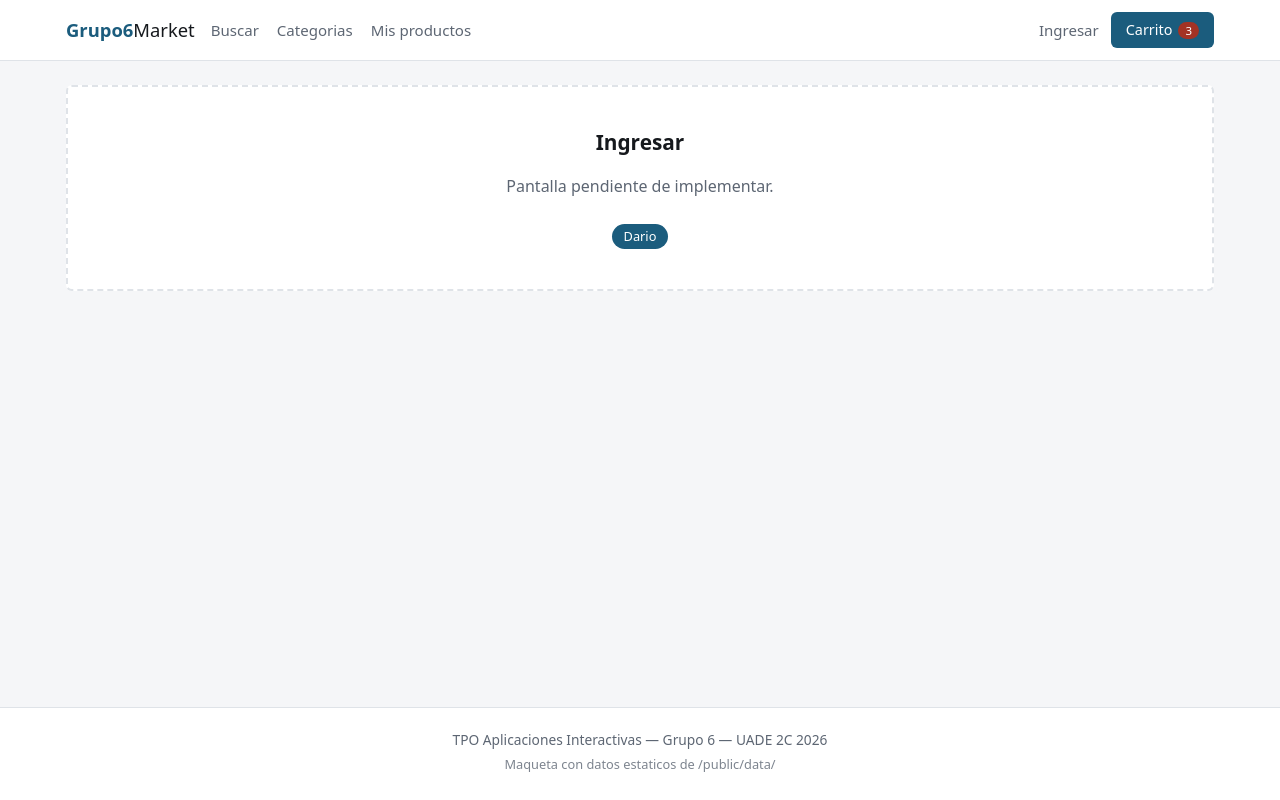
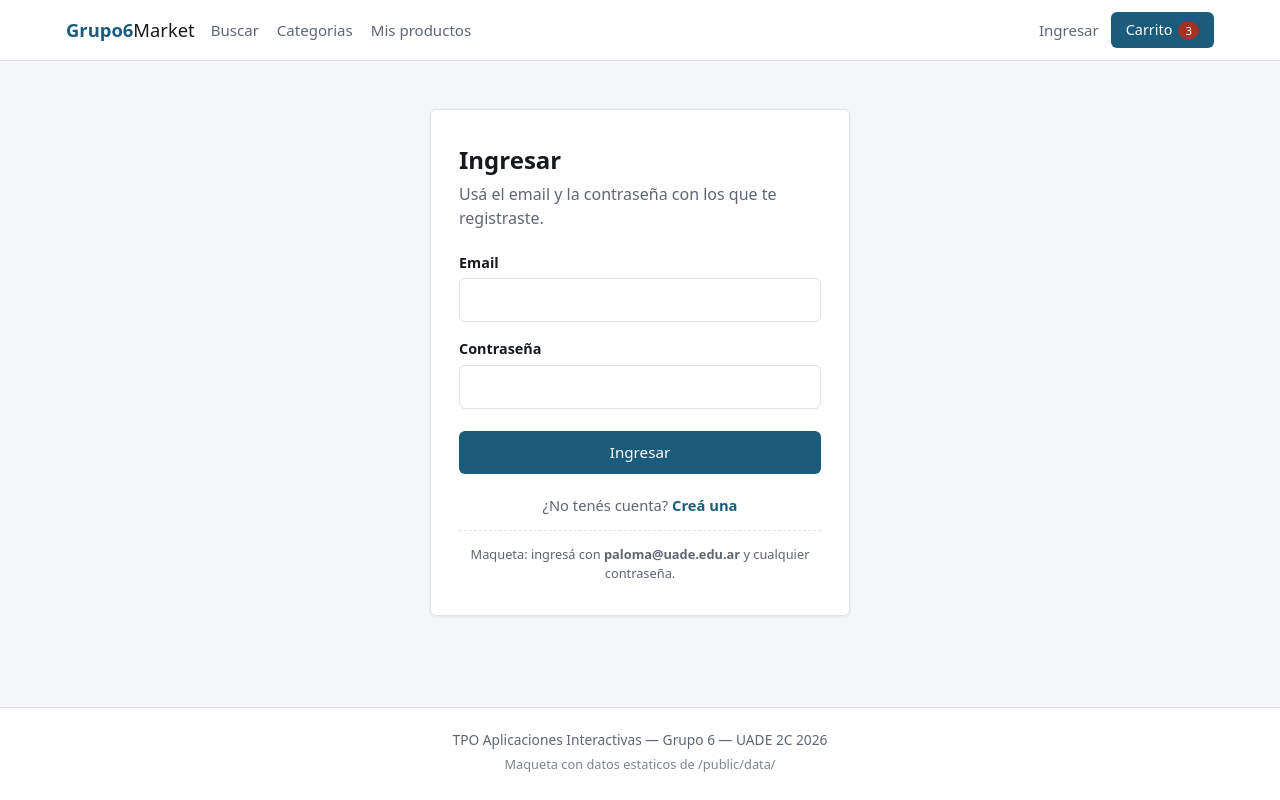
Before and after one commit to Palomac07/front-ecommerce, a React (Vite) app: page /login in a window 1280 px wide. Built offline with nearby package versions, Linux system fonts and the light colour scheme.

Commit message:
feat(auth): implemento la pantalla de login con la sesion activa

```diff
--- a/src/features/auth/Login.jsx
+++ b/src/features/auth/Login.jsx
@@ -1,23 +1,193 @@
+import { useEffect, useState } from 'react'
+import { Link, useLocation, useNavigate } from 'react-router-dom'
+import CampoFormulario from './CampoFormulario.jsx'
+import { buscarUsuario, login } from './authApi.js'
+import { cerrarSesion, guardarSesion, obtenerSesion } from './sesion.js'
+import { hayErrores, validarLogin } from './validaciones.js'
+import './auth.css'
+
 /**
  * Ingresar — Dueño: Dario
  *
- * Endpoints a cubrir:
- *   - POST /api/auth/login
+ * POST /api/auth/login con email y contraseña. El login es por email y no por
+ * username, porque el back identifica al usuario por email. La respuesta
+ * (LoginResponse) trae token, tipo ("Bearer") y el usuario sin la password.
  *
- * Datos de prueba: public/data/login.json
- *   const { data, loading, error } = useMockFetch('login')
- *
- * El login es por email y contrasenia, no por username: el back identifica
- * al usuario por email. La respuesta trae token, tipo ("Bearer") y el usuario.
- *
- * Reemplazar todo este archivo por la pantalla real.
+ * Si ya hay una sesion abierta, en vez del formulario muestra los datos de la
+ * cuenta (GET /api/usuarios/{id}) y permite cerrar la sesion.
  */
 export default function Login() {
+  const [sesion, setSesion] = useState(() => obtenerSesion())
+
+  function handleCerrarSesion() {
+    cerrarSesion()
+    setSesion(null)
+  }
+
+  if (sesion) {
+    return <SesionActiva sesion={sesion} onCerrarSesion={handleCerrarSesion} />
+  }
+  return <FormularioLogin />
+}
+
+/** "2026-09-01T12:00:00" (LocalDateTime, sin zona) -> "1 de septiembre de 2026" */
+function formatearFecha(fecha) {
+  if (!fecha) return '-'
+  return new Date(fecha).toLocaleDateString('es-AR', {
+    day: 'numeric', month: 'long', year: 'numeric',
+  })
+}
+
+function SesionActiva({ sesion, onCerrarSesion }) {
+  // Arranca con los datos que vinieron en el login y los refresca con el GET.
+  const [usuario, setUsuario] = useState(sesion.usuario)
+  const [error, setError] = useState(null)
+  const idUsuario = sesion.usuario.id
+
+  useEffect(() => {
+    // Bandera cancelado: con StrictMode el efecto corre dos veces en desarrollo.
+    let cancelado = false
+
+    buscarUsuario(idUsuario)
+      .then((datos) => { if (!cancelado) setUsuario(datos) })
+      .catch((err) => { if (!cancelado) setError(err.message) })
+
+    return () => { cancelado = true }
+  }, [idUsuario])
+
   return (
-    <div className="pendiente">
-      <h2>Ingresar</h2>
-      <p>Pantalla pendiente de implementar.</p>
-      <span className="duenio">Dario</span>
-    </div>
+    <section className="auth">
+      <div className="auth-tarjeta card">
+        <h1>Ya ingresaste</h1>
+        <p className="auth-subtitulo">Estos son los datos de tu cuenta.</p>
+
+        <dl className="auth-datos">
+          <dt>Nombre</dt>
+          <dd>{usuario.nombre} {usuario.apellido}</dd>
+
+          <dt>Usuario</dt>
+          <dd>{usuario.username}</dd>
+
+          <dt>Email</dt>
+          <dd>{usuario.email}</dd>
+
+          <dt>Rol</dt>
+          <dd>{usuario.rol === 'VENDEDOR' ? 'Vendedor' : 'Cliente'}</dd>
+
+          <dt>Miembro desde</dt>
+          <dd>{formatearFecha(usuario.fechaRegistro)}</dd>
+        </dl>
+
+        {error && <p className="auth-alerta" role="alert">{error}</p>}
+
+        <div className="auth-acciones">
+          <Link to="/" className="btn">Ir al inicio</Link>
+          <button type="button" className="btn btn-secundario" onClick={onCerrarSesion}>
+            Cerrar sesión
+          </button>
+        </div>
+      </div>
+    </section>
   )
 }
+
+function FormularioLogin() {
+  const navigate = useNavigate()
+  const location = useLocation()
+
+  // Si llega desde el registro, viene con el email recien creado.
+  const emailRegistrado = location.state?.emailRegistrado
+
+  const [valores, setValores] = useState({ email: emailRegistrado ?? '', password: '' })
+  const [errores, setErrores] = useState({})
+  const [errorServidor, setErrorServidor] = useState(null)
+  const [enviando, setEnviando] = useState(false)
+
+  function handleChange(event) {
+    const { name, value } = event.target
+    setValores((anteriores) => ({ ...anteriores, [name]: value }))
+    setErrores((anteriores) => ({ ...anteriores, [name]: undefined }))
+  }
+
+  async function handleSubmit(event) {
+    event.preventDefault()
+
+    const nuevosErrores = validarLogin(valores)
+    setErrores(nuevosErrores)
+    setErrorServidor(null)
+    if (hayErrores(nuevosErrores)) return
+
+    setEnviando(true)
+    try {
+      const respuesta = await login({
+        email: valores.email.trim(),
+        password: valores.password,
+      })
+      guardarSesion(respuesta)
+
+      // replace: con "Atras" no se vuelve al formulario de login ya usado.
+      navigate('/', { replace: true })
+    } catch (error) {
+      setErrorServidor(error.message)
+      setEnviando(false)
+    }
+  }
+
+  return (
+    <section className="auth">
+      <div className="auth-tarjeta card">
+        <h1>Ingresar</h1>
+        <p className="auth-subtitulo">
+          Usá el email y la contraseña con los que te registraste.
+        </p>
+
+        {emailRegistrado && !errorServidor && (
+          <p className="auth-aviso" role="status">
+            Cuenta creada. Ingresá con tu email y contraseña.
+          </p>
+        )}
+
+        {errorServidor && (
+          <p className="auth-alerta" role="alert">{errorServidor}</p>
+        )}
+
+        {/* noValidate: los errores los muestra validarLogin, con los mensajes del back */}
+        <form onSubmit={handleSubmit} noValidate>
+          <CampoFormulario
+            id="login-email"
+            etiqueta="Email"
+            type="email"
+            name="email"
+            autoComplete="email"
+            value={valores.email}
+            onChange={handleChange}
+            error={errores.email}
+          />
+
+          <CampoFormulario
+            id="login-password"
+            etiqueta="Contraseña"
+            type="password"
+            name="password"
+            autoComplete="current-password"
+            value={valores.password}
+            onChange={handleChange}
+            error={errores.password}
+          />
+
+          <button type="submit" className="btn auth-boton" disabled={enviando}>
+            {enviando ? 'Ingresando…' : 'Ingresar'}
+          </button>
+        </form>
+
+        <p className="auth-pie">
+          ¿No tenés cuenta? <Link to="/registro">Creá una</Link>
+        </p>
+
+        <p className="auth-nota">
+          Maqueta: ingresá con <strong>paloma@uade.edu.ar</strong> y cualquier contraseña.
+        </p>
+      </div>
+    </section>
+  )
+}
```
